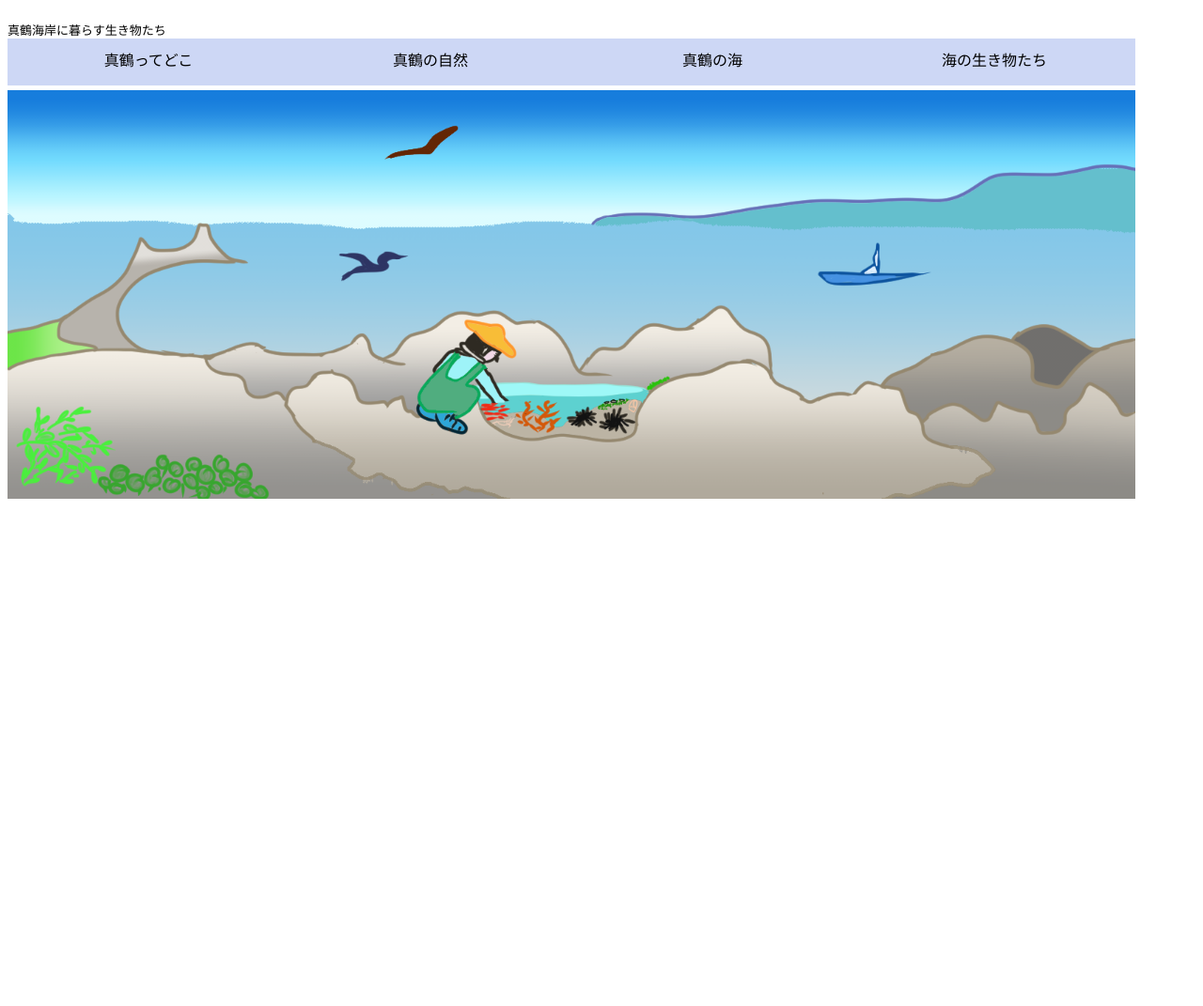
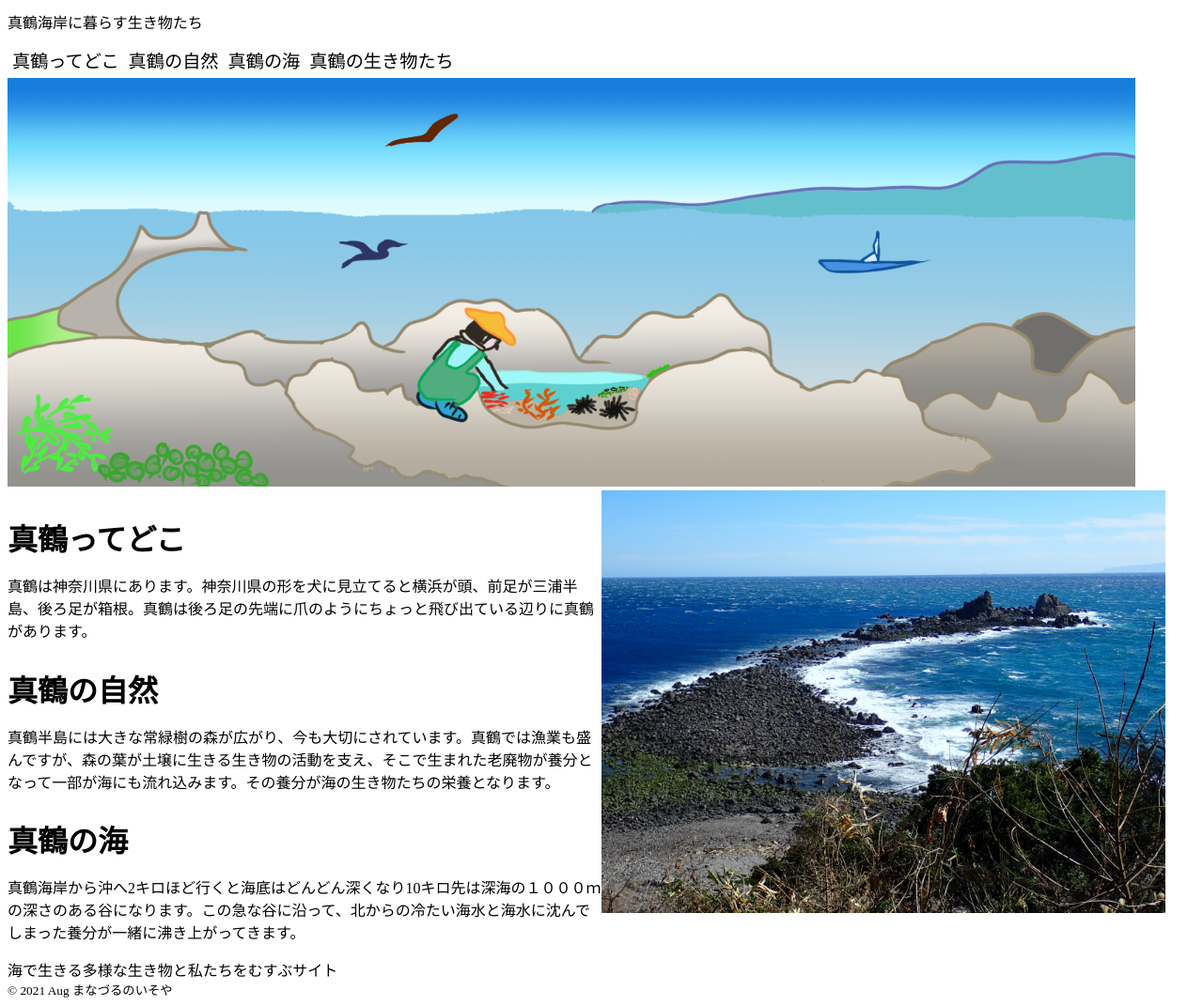
Before and after one commit to akamono/manadurunoisoya, a plain HTML site: page index.html in a window 1280 px wide. Shown: the whole page at 94% size. Before the commit the page ends 800 px from the top, so only its background shows below. Drawn offline with Linux system fonts and the light colour scheme.

Commit message:
Add files via upload

```diff
--- a/index.html
+++ b/index.html
@@ -9,19 +9,41 @@
   <link rel ="icon" href="icon-24x24.png">
 </head>
 <body>
-  <header class="nav">
-    <h1>真鶴海岸に暮らす生き物たち</h1>
-    <ul class="top">
-      <li>真鶴ってどこ</li>
-      <li>真鶴の自然</li>
-      <li>真鶴の海</li>
-      <li>海の生き物たち</li>
-    </ul>
+  <header>
+    <h1><a href = "#">真鶴海岸に暮らす生き物たち</a></h1>
   </header>
+    <nav>
+      <ul class="top">
+        <li><a href = "#place">真鶴ってどこ</a></li>
+        <li><a href = "#sur">真鶴の自然</a></li>
+        <li><a href = "#sea">真鶴の海</a></li>
+        <li><a href = "https://blog.goo.ne.jp/manadurunoisoya">真鶴の生き物たち</a></li>
+      </ul>
+    </nav>
+
   <div class="sea">
     <img src="top.png" alt="真鶴の海" width="1200" height="435">
   </div>
+  <div class="container">
+    <div class="item1">
+      <h2 id="place">真鶴ってどこ</h2>
+      <p>真鶴は神奈川県にあります。神奈川県の形を犬に見立てると横浜が頭、前足が三浦半島、後ろ足が箱根。真鶴は後ろ足の先端に爪のようにちょっと飛び出ている辺りに真鶴があります。</p>
 
+      <h2 id="sur">真鶴の自然</h2>
+      <P>真鶴半島には大きな常緑樹の森が広がり、今も大切にされています。真鶴では漁業も盛んですが、森の葉が土壌に生きる生き物の活動を支え、そこで生まれた老廃物が養分となって一部が海にも流れ込みます。その養分が海の生き物たちの栄養となります。
+      </P>
 
+      <h2 id="sea">真鶴の海</h2>
+      <p>真鶴海岸から沖へ2キロほど行くと海底はどんどん深くなり10キロ先は深海の１０００ｍの深さのある谷になります。この急な谷に沿って、北からの冷たい海水と海水に沈んでしまった養分が一緒に沸き上がってきます。</p>
+    </div>
+    <div class="item2">
+      <img src="mituisi.png" alt="三ツ石" width="600" height="450">
+    </div>
+  </div>
+
+  <footer>
+    <p>海で生きる多様な生き物と私たちをむすぶサイト</p>
+    <p><small>&copy; 2021 Aug まなづるのいそや </small></p>
+  </footer>
 </body>
 </html>
--- a/style.css
+++ b/style.css
@@ -1,36 +1,64 @@
 
-header{
-  width: 100%;
-  padding: 5px 0px;
-
+header h1 a {
+  color: #000;
+  text-decoration: none;
 }
 
-.nav{
-  max-width: 1100px;
-}
 
-h1{
-  margin-bottom: 0%;
-  font-size: small;
+h1 {
+  font-size: 1em;
   font-weight: lighter;
 }
 
-.top{
-  display: flex;
-  width: 1200px;
+nav .top   {
+  margin: 0;
+  padding: 0;
   list-style: none;
-  padding: 0;
-  text-align: center;
-  background-color: rgb(193, 205, 243, 0.8);
-  margin-top: 0%;
-  margin-bottom: 0%;
 }
 
-.top li{
-  width: 200px;
-  height: 50px;
-  line-height: 3;
+  nav li a {
+    display: block;
+    padding: 5px;
+    color: #000;
+    font-size: 1.2em;
+    text-decoration: none;
+  }
 
-  margin-left: auto;
-  margin-right: auto;
+  nav li a:hover {
+    background-color: rgb(210, 241, 250);
   }
+
+  nav ul ::after {
+    content: "";
+    display: block;
+    clear: both;
+  }
+
+  .top li {
+    float: left;
+    width: auto;
+  }
+
+.item1 h2 {
+  margin-bottom: 10px;
+  font-size: 2em;
+}
+
+@media (min-width:768px) {
+  .container {
+    display: flex;
+  }
+
+  .item1 {
+    width: 50%;
+  }
+
+  .item2 {
+    width: 50%;
+  }
+}
+
+footer p {
+  margin: 0%;
+
+}
```
Also changed, not shown: mituisi.png (added).
